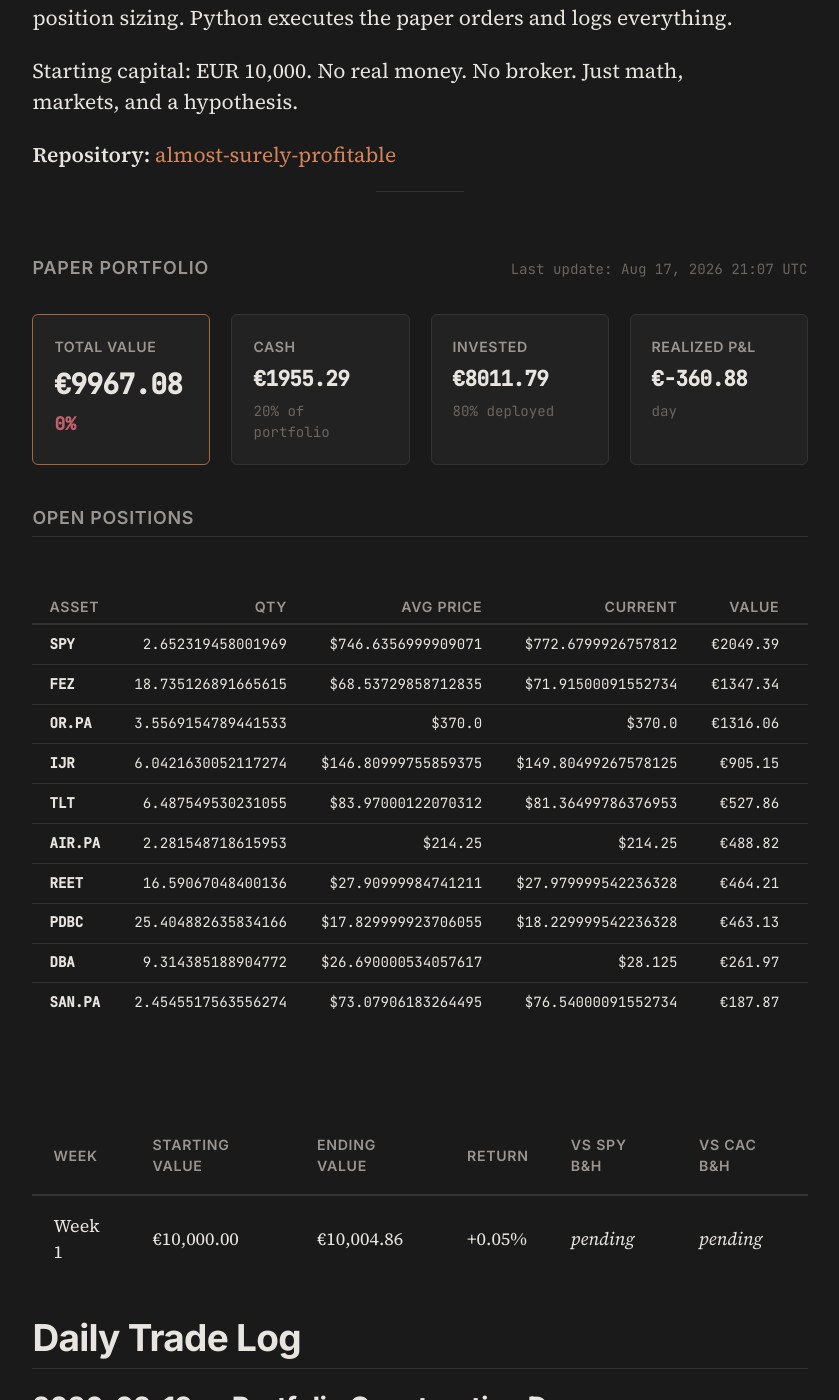
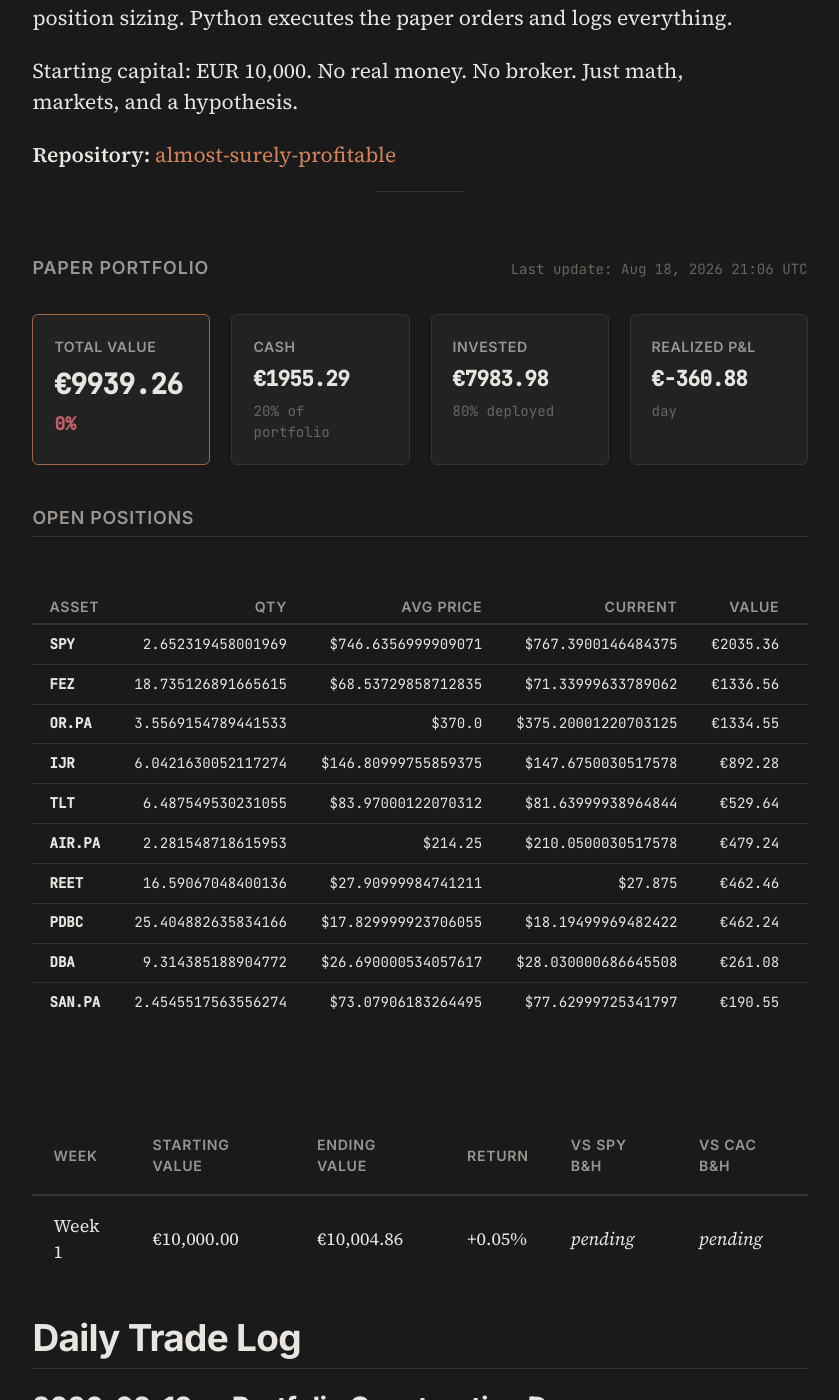
Before and after one commit to Alm0stSurely/alm0stsurely.github.io, a Jekyll site: the page built from trading.md, in a window 1280 px wide and 1400 px high, scrolled down 854 px. Shown: the whole window, without its empty margins (220-1059 px from the left). Built offline with Jekyll 4.4.1, drawn with Linux system fonts in a browser that asks for light colours.

```diff
--- a/_data/portfolio.json
+++ b/_data/portfolio.json
@@ -1,99 +1,99 @@
 {
-  "cash": 1955.287252,
-  "total_realized_pnl": -360.879886,
+  "cash": 1955.2872518538716,
+  "total_realized_pnl": -360.8798861716249,
   "positions": [
     {
       "ticker": "SPY",
       "quantity": 2.652319458001969,
       "avg_price": 746.6356999909071,
-      "current_price": 772.6799926757812,
-      "market_value": 2049.3941793827935,
-      "unrealized_pnl": 69.07778425798983,
-      "unrealized_pnl_pct": 0.03488219580873409
+      "current_price": 767.3900146484375,
+      "market_value": 2035.363467728467,
+      "unrealized_pnl": 55.04707260366331,
+      "unrealized_pnl_pct": 0.027797109966457723
     },
     {
       "ticker": "FEZ",
       "quantity": 18.735126891665615,
       "avg_price": 68.53729858712835,
-      "current_price": 71.91500091552734,
-      "market_value": 1347.3366675666537,
-      "unrealized_pnl": 63.28168172482947,
-      "unrealized_pnl_pct": 0.049282688375951525
+      "current_price": 71.33999633789062,
+      "market_value": 1336.563883841341,
+      "unrealized_pnl": 52.508897999516876,
+      "unrealized_pnl_pct": 0.04089302917592126
     },
     {
       "ticker": "OR.PA",
       "quantity": 3.5569154789441533,
       "avg_price": 370.0,
-      "current_price": 370.0,
-      "market_value": 1316.0587272093367,
-      "unrealized_pnl": 0.0,
-      "unrealized_pnl_pct": 0.0
+      "current_price": 375.20001220703125,
+      "market_value": 1334.5547311192247,
+      "unrealized_pnl": 18.49600390988803,
+      "unrealized_pnl_pct": 0.014054087046030428
     },
     {
       "ticker": "IJR",
       "quantity": 6.0421630052117274,
       "avg_price": 146.80999755859375,
-      "current_price": 149.80499267578125,
-      "market_value": 905.1461847416192,
-      "unrealized_pnl": 18.096248697860005,
-      "unrealized_pnl_pct": 0.020400484755761596
+      "current_price": 147.6750030517578,
+      "market_value": 892.2764402338601,
+      "unrealized_pnl": 5.226504190100854,
+      "unrealized_pnl_pct": 0.005892006726713777
     },
     {
       "ticker": "TLT",
       "quantity": 6.487549530231055,
       "avg_price": 83.97000122070312,
-      "current_price": 81.36499786376953,
-      "market_value": 527.8594536683488,
-      "unrealized_pnl": -16.900088304524843,
-      "unrealized_pnl_pct": -0.031023023925969864
+      "current_price": 81.63999938964844,
+      "market_value": 529.6435396883774,
+      "unrealized_pnl": -15.11600228449629,
+      "unrealized_pnl_pct": -0.027748026642641154
     },
     {
       "ticker": "AIR.PA",
       "quantity": 2.281548718615953,
       "avg_price": 214.25,
-      "current_price": 214.25,
-      "market_value": 488.8218129634679,
-      "unrealized_pnl": 0.0,
-      "unrealized_pnl_pct": 0.0
+      "current_price": 210.0500030517578,
+      "market_value": 479.239315308015,
+      "unrealized_pnl": -9.582497655452869,
+      "unrealized_pnl_pct": -0.01960325296729141
     },
     {
       "ticker": "REET",
       "quantity": 16.59067048400136,
       "avg_price": 27.90999984741211,
-      "current_price": 27.979999542236328,
-      "market_value": 464.2069525477518,
-      "unrealized_pnl": 1.1613418708092809,
-      "unrealized_pnl_pct": 0.0025080507060880556
+      "current_price": 27.875,
+      "market_value": 462.46493974153793,
+      "unrealized_pnl": -0.580670935404612,
+      "unrealized_pnl_pct": -0.0012540253530439666
     },
     {
       "ticker": "PDBC",
       "quantity": 25.404882635834166,
       "avg_price": 17.829999923706055,
-      "current_price": 18.229999542236328,
-      "market_value": 463.1309988218245,
-      "unrealized_pnl": 10.16194336314004,
-      "unrealized_pnl_pct": 0.022434078532914077
+      "current_price": 18.19499969482422,
+      "market_value": 462.24183180604774,
+      "unrealized_pnl": 9.272776347363276,
+      "unrealized_pnl_pct": 0.020471103347166838
     },
     {
       "ticker": "DBA",
       "quantity": 9.314385188904772,
       "avg_price": 26.690000534057617,
-      "current_price": 28.125,
-      "market_value": 261.9670834379467,
-      "unrealized_pnl": 13.366137771659965,
-      "unrealized_pnl_pct": 0.053765434141196715
+      "current_price": 28.030000686645508,
+      "market_value": 261.0822232406815,
+      "unrealized_pnl": 12.481277574394767,
+      "unrealized_pnl_pct": 0.05020607440145943
     },
     {
       "ticker": "SAN.PA",
       "quantity": 2.4545517563556274,
       "avg_price": 73.07906183264495,
-      "current_price": 76.54000091552734,
-      "market_value": 187.87139367866897,
-      "unrealized_pnl": 8.495054104528805,
-      "unrealized_pnl_pct": 0.0473588329692591
+      "current_price": 77.62999725341797,
+      "market_value": 190.5468461042596,
+      "unrealized_pnl": 11.17050653011944,
+      "unrealized_pnl_pct": 0.062274135800961784
     }
   ],
-  "last_updated": "2026-08-17T21:07:32.518459",
-  "total_value": 9967.080705872282,
-  "positions_value": 8011.7934540184115
+  "last_updated": "2026-08-18T21:06:27.022793",
+  "total_value": 9939.264470665683,
+  "positions_value": 7983.977218811812
 }
```
Also changed, not shown: _trading_analysis.md (+33 -34 lines).
